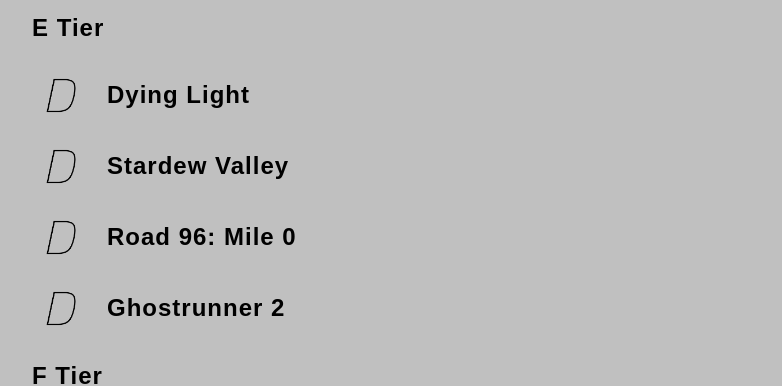
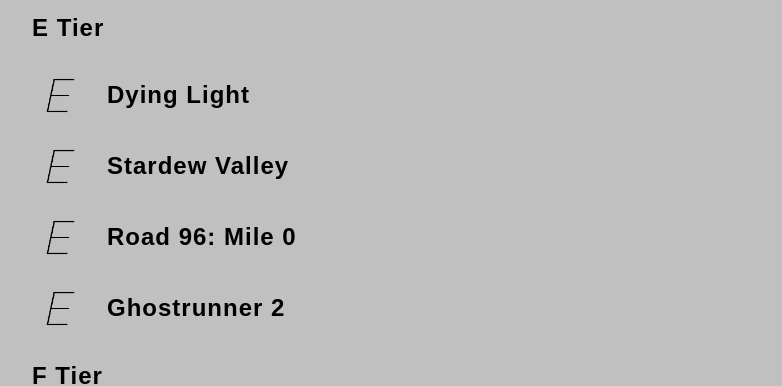
Before and after one commit to str0bi/strobi.org, a Next.js app: page /games in a window 1280 px wide. Shown: the part 3933-4319 px from the top of the page, without its empty margins (16-798 px from the left). Built offline with nearby package versions, Linux system fonts and the light colour scheme.

Commit message:
oops tiers

```diff
--- a/src/pages/games.tsx
+++ b/src/pages/games.tsx
@@ -365,28 +365,28 @@
         <p className="text-2xl py-4"><strong>E Tier</strong></p>
 
         <div className="flex items-center gap-5 py-2 hover:p-6 ease-out duration-1000">
-        <img className=" h-[55px] w-[55px] object-cover scale-90 hover:scale-100 ease-out duration-1000" src="./images/game icons/D.png"></img>
+        <img className=" h-[55px] w-[55px] object-cover scale-90 hover:scale-100 ease-out duration-1000" src="./images/game icons/E.png"></img>
           <div>
             <p className="text-2xl"><strong>{"Dying Light"}</strong></p>
           </div>
         </div>
 
         <div className="flex items-center gap-5 py-2 hover:p-6 ease-out duration-1000">
-        <img className=" h-[55px] w-[55px] object-cover scale-90 hover:scale-100 ease-out duration-1000" src="./images/game icons/D.png"></img>
+        <img className=" h-[55px] w-[55px] object-cover scale-90 hover:scale-100 ease-out duration-1000" src="./images/game icons/E.png"></img>
           <div>
             <p className="text-2xl"><strong>{"Stardew Valley"}</strong></p>
           </div>
         </div>
 
         <div className="flex items-center gap-5 py-2 hover:p-6 ease-out duration-1000">
-        <img className=" h-[55px] w-[55px] object-cover scale-90 hover:scale-100 ease-out duration-1000" src="./images/game icons/D.png"></img>
+        <img className=" h-[55px] w-[55px] object-cover scale-90 hover:scale-100 ease-out duration-1000" src="./images/game icons/E.png"></img>
           <div>
             <p className="text-2xl"><strong>{"Road 96: Mile 0"}</strong></p>
           </div>
         </div>
 
         <div className="flex items-center gap-5 py-2 hover:p-6 ease-out duration-1000">
-        <img className=" h-[55px] w-[55px] object-cover scale-90 hover:scale-100 ease-out duration-1000" src="./images/game icons/D.png"></img>
+        <img className=" h-[55px] w-[55px] object-cover scale-90 hover:scale-100 ease-out duration-1000" src="./images/game icons/E.png"></img>
           <div>
             <p className="text-2xl"><strong>{"Ghostrunner 2"}</strong></p>
           </div>
```
